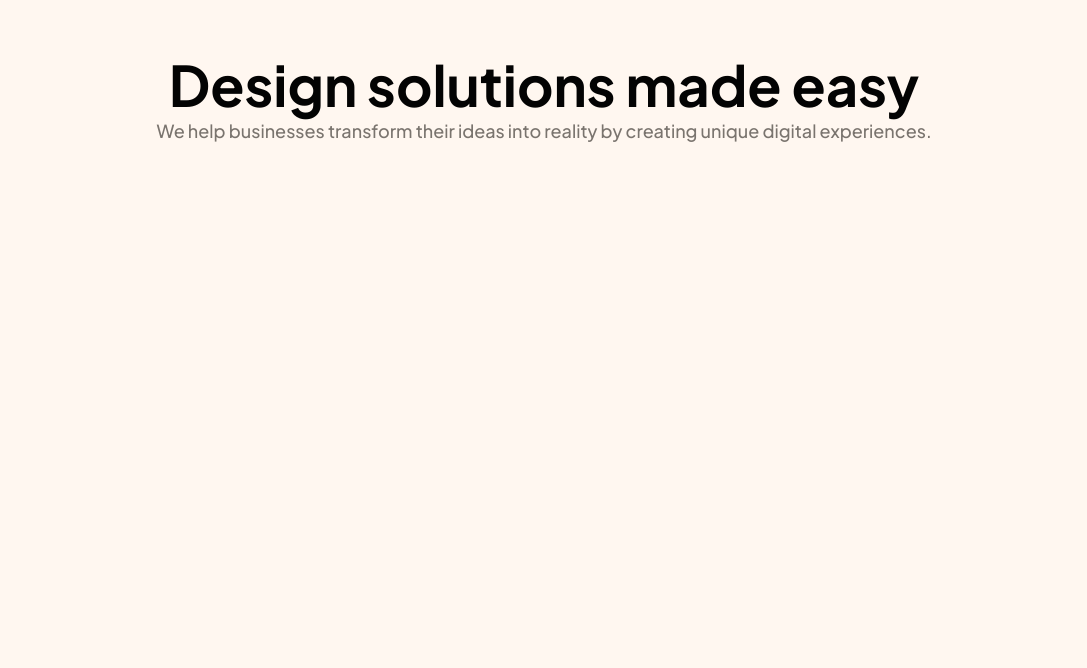
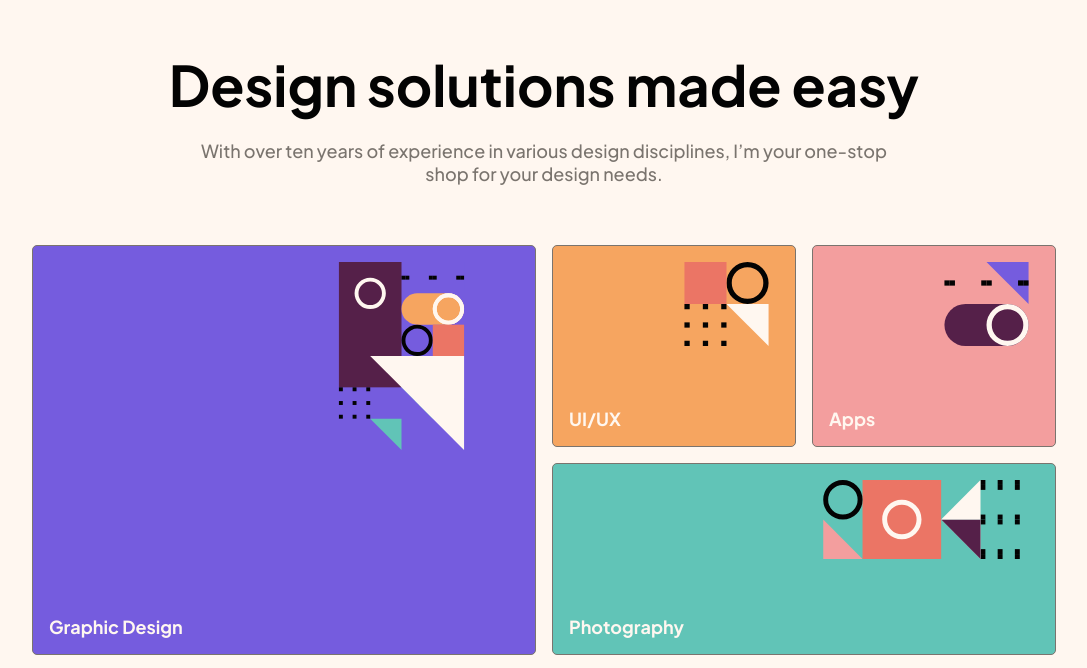
Before and after one commit to julienLeMee/frontend-mentor-portfolio, a website: page index.html in a window 1280 px wide. Shown: the part 103-771 px from the top of the page, without its empty margins (96-1183 px from the left). Drawn offline with Linux system fonts and the light colour scheme.

Commit message:
added header

```diff
--- /dev/null
+++ b/components/_grid.scss
@@ -0,0 +1,65 @@
+.grid__container {
+  width: 100%;
+  margin: 40px auto;
+  display: grid;
+  grid-gap: 1rem;
+  grid-template-columns: repeat(auto-fit, minmax(200px, 1fr));
+  grid-auto-rows: minmax(100px, auto);
+  grid-auto-flow: dense;
+
+  .grid__item {
+    color: $light-cream;
+    border: 1px solid $medium-brown;
+    border-radius: 5px;
+    padding: 1rem;
+    display: flex;
+    flex-direction: column;
+    justify-content: space-between;
+
+    img {
+      width: 50%;
+      height: 50%;
+      align-self: flex-end;
+    }
+
+    h3 {
+      display: flex;
+      justify-content: start;
+      font-size: $medium-font-size;
+    }
+  }
+
+  .horizontal {
+    grid-column: span 2;
+    grid-row: span 1;
+  }
+
+  .big {
+    grid-column: span 2;
+    grid-row: span 2;
+  }
+}
+
+.grid--galactic {
+  background-color: $galactic-blue;
+}
+
+.grid--summer {
+  background-color: $summer-yellow;
+}
+
+.grid--pink {
+  background-color: $pink;
+}
+
+.grid--red {
+  background-color: $light-red;
+}
+
+.grid--cyan {
+  background-color: $cyan;
+}
+
+.grid--purple {
+  background-color: $dark-purple;
+}
--- a/components/header.scss
+++ b/components/_header.scss
@@ -4,15 +4,17 @@
   justify-content: center;
   align-items: center;
   width: 80%;
-  height: 132px;
-  margin: 0 auto;
-  .header__title {
+  margin: 20px auto;
+  text-align: center;
+  .header__title h1 {
     font-size: $bold-large-font-size;
     font-weight: bold;
     color: $black;
   }
-  p {
+  .header__title p {
     font-size: $medium-font-size;
     color: $medium-brown;
+    margin: 20px auto;
+    width: 75%;
   }
 }
--- /dev/null
+++ b/components/_media-queries.scss
@@ -0,0 +1,32 @@
+@media screen and (max-width: 1100px) {
+
+  .header__content {
+    width: 90%;
+    .header__title h1 {
+      font-size: $bold-medium-font-size;
+    }
+    .header__title p {
+      font-size: 18px;
+    }
+  }
+
+}
+
+@media screen and (max-width: 768px) {
+
+  nav {
+    width: 90%;
+  }
+
+  .header__content {
+    width: 90%;
+    .header__title h1 {
+      font-size: $bold-small-font-size;
+    }
+    .header__title p {
+      font-size: 16px;
+    }
+  }
+
+
+}
--- a/components/_nav.scss
+++ b/components/_nav.scss
@@ -4,6 +4,5 @@ nav {
   align-items: center;
   width: 80%;
   height: 132px;
-  padding: 0 20px;
   margin: 0 auto;
 }
--- a/index.html
+++ b/index.html
@@ -20,14 +20,42 @@
 
     <header>
       <div class="header__content">
-        <h1 class="header__title">Design solutions made easy</h1>
-        <p>
-          We help businesses transform their ideas into reality by creating
-          unique digital experiences.
-        </p>
+        <div class="header__title">
+          <h1>Design solutions made easy</h1>
+          <p>
+            With over ten years of experience in various design disciplines, I’m your one-stop shop for your design needs.
+          </p>
+        </div>
+
+        <!-- grid -->
+        <div class="grid__container">
+          <div class="grid__item grid--galactic big">
+            <img src="./ressources/group1.svg" alt="svg">
+            <h3>Graphic Design</h3>
+          </div>
+          <div class="grid__item grid--summer">
+            <img src="./ressources/group2.svg" alt="svg">
+            <h3>UI/UX</h3>
+          </div>
+          <div class="grid__item grid--pink">
+            <img src="./ressources/group3.svg" alt="svg">
+            <h3>Apps</h3>
+          </div>
+          <div class="grid__item grid--cyan horizontal">
+            <img src="./ressources/group4.svg" alt="svg">
+            <h3>Photography</h3>
+          </div>
+          <div class="grid__item grid--red horizontal">
+            <img src="./ressources/group5.svg" alt="svg">
+            <h3>Illustrations</h3>
+          </div>
+          <div class="grid__item grid--purple horizontal">
+            <img src="./ressources/group6.svg" alt="svg">
+            <h3>Motion Graphics</h3>
+          </div>
+        </div>
+
       </div>
-
-      <!-- grid -->
     </header>
 
   <script src="script.js"></script>
--- a/main.scss
+++ b/main.scss
@@ -2,6 +2,8 @@
 @import './components/nav';
 @import './components/button';
 @import './components/header';
+@import './components/media-queries';
+@import './components/grid';
 
 * {
   margin: 0;
```
Also changed, not shown: public/style.css, ressources/group1.svg (renamed from ressources/Group 2.svg), ressources/group2.svg (renamed from ressources/Group 5-2.svg), ressources/group3.svg (renamed from ressources/Group 18.svg), ressources/group4.svg (renamed from ressources/Group 5.svg), ressources/group5.svg (renamed from ressources/Group 17.svg), ressources/group6.svg (renamed from ressources/Group 5-1.svg), 1 other file.
